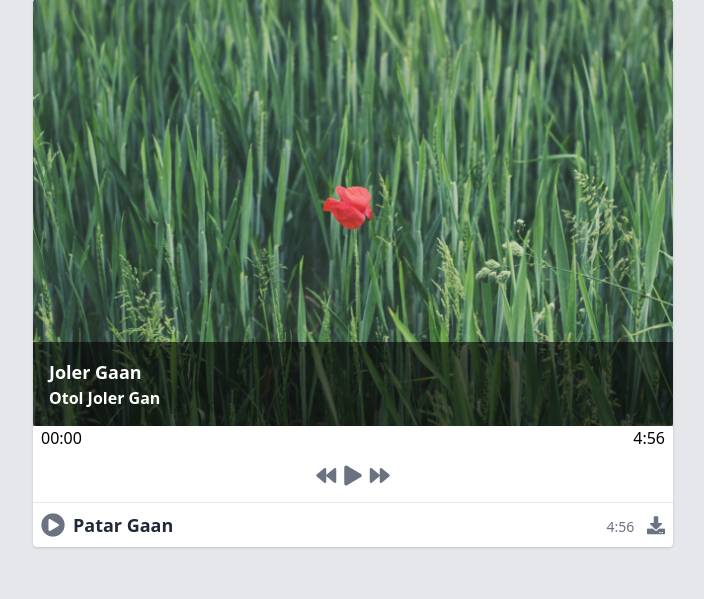
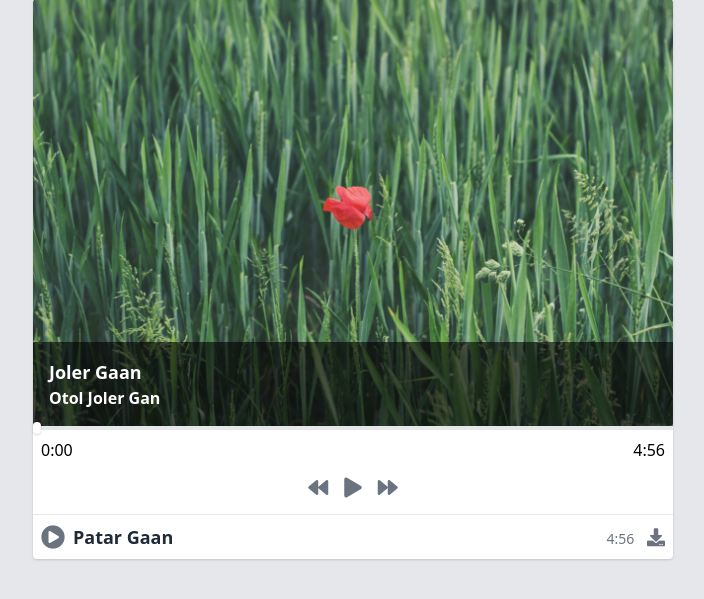
Before and after one commit to rakibul-islam-raju/Django-Music-App, a Django app: page / in a window 1280 px wide. Shown: the part 97-696 px from the top of the page, without its empty margins (287-991 px from the left). Run offline with Django 3.2, Linux system fonts and the light colour scheme; data comes from the database, SQL or seed files in the repository; some libraries are stand-ins or nearby versions.

Commit message:
Added progress bar

```diff
--- a/static/js/music.js
+++ b/static/js/music.js
@@ -9,7 +9,9 @@ const artist = document.getElementById('artist')
 const album = document.getElementById('album')
 const coverImage = document.getElementById('coverImage')
 const duration = document.getElementById('duration')
-const currentDuration = document.getElementById('currentDuration')
+const currentTime = document.getElementById('currentDuration')
+const progress_container = document.getElementById('progress_container')
+const progress = document.getElementById('progress')
 
 
 // init music indexing
@@ -68,6 +70,21 @@ pause.addEventListener('click', () => {
     playOrPause()
 })
 
+// update progress bar
+player.addEventListener('timeupdate', () => {
+    let sec = player.currentTime
+    console.log('sec', player.currentTime);
+    let total = player.duration
+
+    currentTime.textContent = formatAudioLength(player.currentTime)
+
+    let progress_container_width = progress_container.offsetWidth
+    let progress_width = progress.offsetWidth
+    let audio_played = ( sec / total ) *100
+    let newWidth =  progress_container_width * (audio_played / 100)
+    progress.style.width = `${newWidth}px`
+})
+
 
 // load duration for ui
 player.addEventListener('loadedmetadata', () => {
--- a/templates/home.html
+++ b/templates/home.html
@@ -14,11 +14,18 @@
                 <h6 id="album" class="text-md">{{ music.album }}</h6>
             </div>
         </div>
-        <div class="duration flex justify-between px-2">
+        <div>
+            <div id="progress_container" class="relative h-1 bg-gray-200">
+                <div id="progress" class="absolute h-full w-2 bg-green-500 flex items-center justify-end">
+                <div class="rounded-full w-3 h-3 bg-white shadow"></div>
+                </div>
+            </div>
+        </div>
+        <div class="duration flex justify-between px-2 mt-2">
             <div id="currentDuration" class="">00:00</div>
             <div id="duration" class="">{{ music.time_length|length_formatter }}</div>
         </div>
-        <div class="player-btn flex justify-center space-x-2 py-4">
+        <div class="player-btn flex justify-center space-x-4 py-4">
             <i id="prev" class="text-gray-500 cursor-pointer hover:text-green-500 fas fa-backward text-xl"></i>
             <i id="play" class="text-gray-500 cursor-pointer hover:text-green-500 fas fa-play text-xl"></i>
             <i id="pause" class="text-gray-500 cursor-pointer hover:text-green-500 fas fa-pause text-xl"></i>
--- a/theme/static/css/dist/styles.css
+++ b/theme/static/css/dist/styles.css
@@ -868,6 +864,14 @@ select {
   margin-right: 0.5rem;
 }
 
+.mt-4 {
+  margin-top: 1rem;
+}
+
+.mt-2 {
+  margin-top: 0.5rem;
+}
+
 .block {
   display: block;
 }
@@ -892,8 +896,28 @@ select {
   height: 100vh;
 }
 
+.h-1 {
+  height: 0.25rem;
+}
+
+.h-full {
+  height: 100%;
+}
+
+.h-3 {
+  height: 0.75rem;
+}
+
 .w-full {
   width: 100%;
+}
+
+.w-2 {
+  width: 0.5rem;
+}
+
+.w-3 {
+  width: 0.75rem;
 }
 
 .border-collapse {
@@ -914,6 +938,10 @@ select {
 
 .items-center {
   align-items: center;
+}
+
+.justify-end {
+  justify-content: flex-end;
 }
 
 .justify-center {
@@ -940,6 +968,10 @@ select {
   border-radius: 0.25rem;
 }
 
+.rounded-full {
+  border-radius: 9999px;
+}
+
 .border {
   border-width: 1px;
 }
@@ -971,6 +998,11 @@ select {
 .bg-white {
   --tw-bg-opacity: 1;
   background-color: rgba(255, 255, 255, var(--tw-bg-opacity));
+}
+
+.bg-green-500 {
+  --tw-bg-opacity: 1;
+  background-color: rgba(16, 185, 129, var(--tw-bg-opacity));
 }
 
 .bg-green-300 {
```
Also changed, not shown: other parts of theme/static/css/dist/styles.css (+5 -14 lines).
